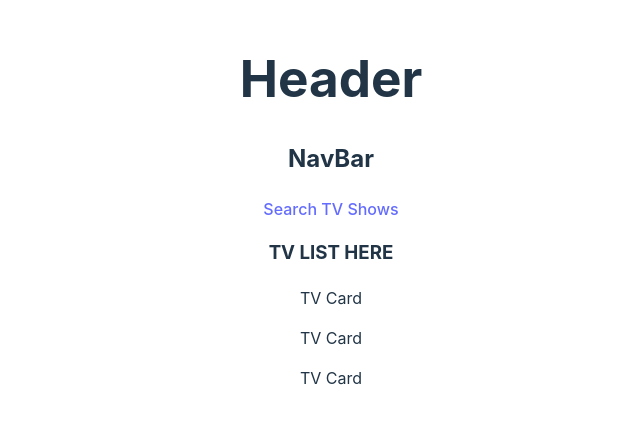
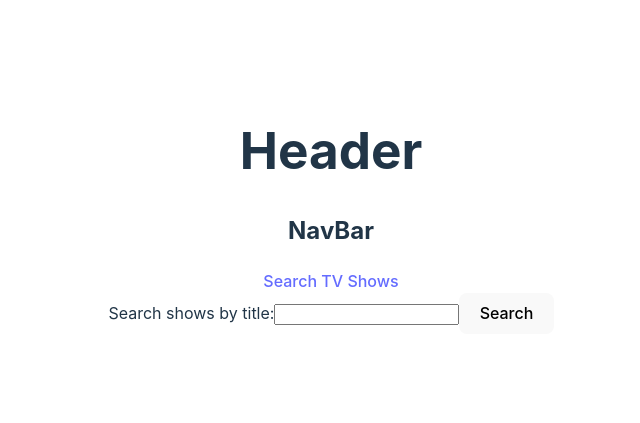
Before and after one commit to cCody34/movies, a React (Vite) app: page /shows in a window 1280 px wide. Shown: the part 189-612 px from the top of the page, without its empty margins (309-949 px from the left). Built offline with nearby package versions, Linux system fonts and the light colour scheme.

Commit message:
set up showSearch state

```diff
--- a/src/components/pages/TVShows.tsx
+++ b/src/components/pages/TVShows.tsx
@@ -1,9 +1,13 @@
 import { TVList } from "../TVList";
+import { useState } from "react";
+import { TVSearch } from "../TVSearch";
 
 export const TVShows = () => {
+  const [showSearch, setShowSearch] = useState<null | string>("");
   return (
     <>
-      <TVList />
+      <TVSearch setShowSearch={setShowSearch} />
+      {showSearch ? <TVList showSearch={showSearch} /> : <></>}
     </>
   );
 };
```
